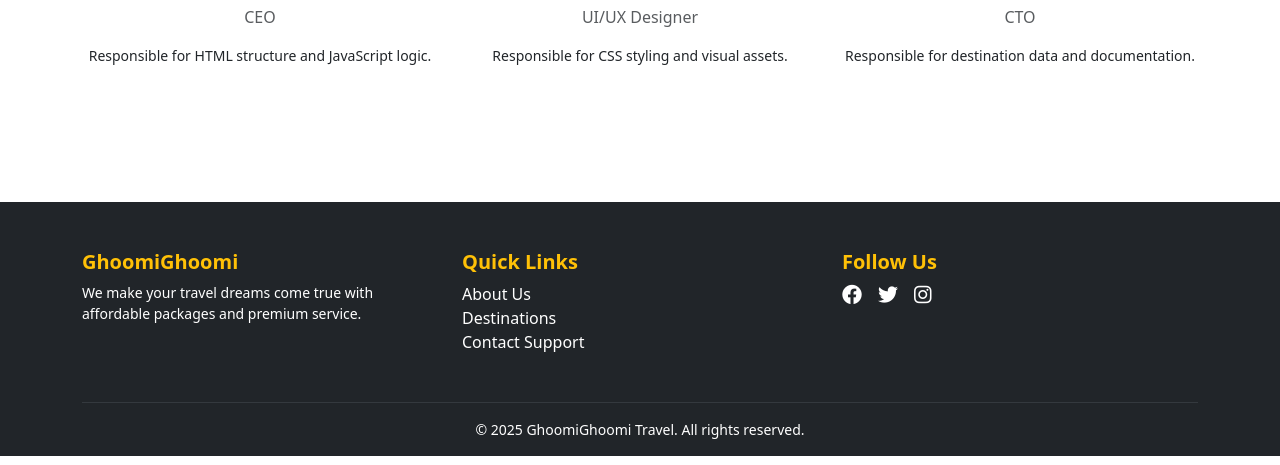
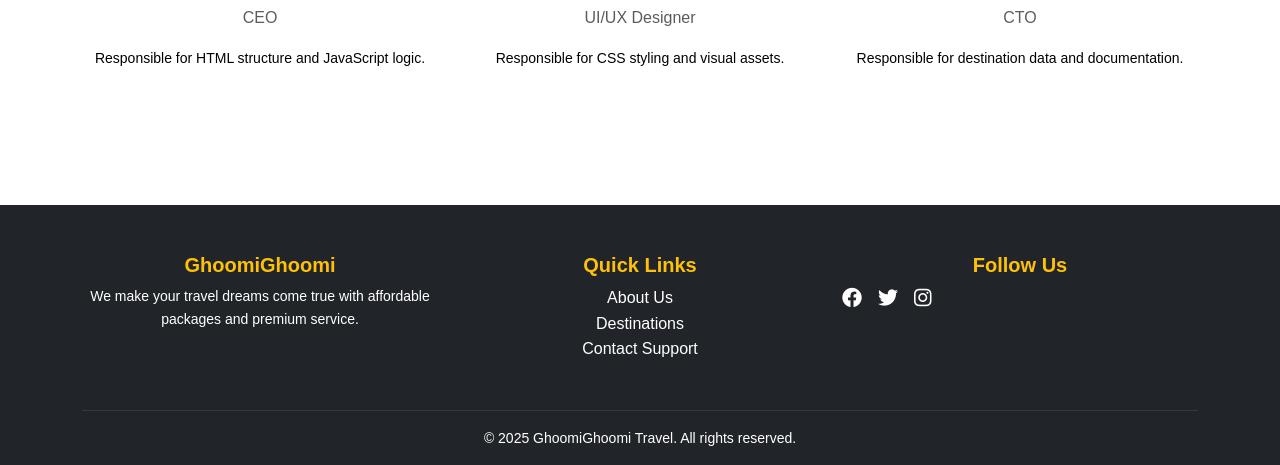
Before and after one commit to vijitagarwal/task1_UOSv1.0, a plain HTML site: page about.html in a window 1280 px wide. Shown: the part 411-876 px from the top of the page. Drawn offline with nearby package versions, Linux system fonts and the light colour scheme.

```diff
--- a/about.html
+++ b/about.html
@@ -16,7 +16,7 @@
 
             <div class="col-md-4 mb-4">
                 <div class="team-member">
-                    <img src="WhatsApp Image 2025-11-25 at 11.09.32_c9cf992c.jpg" alt="Member 1">
+                    <img src="assets/image2.jpg" alt="Member 1">
                     <h4>Nasir Mujtaba</h4>
                     <p class="text-muted">CEO</p>
                     <p class="small">Responsible for HTML structure and JavaScript logic.</p>
@@ -34,7 +34,7 @@
 
              <div class="col-md-4 mb-4">
                 <div class="team-member">
-                    <img src="WhatsApp Image 2025-09-08 at 17.55.52_6864bd21.jpg" alt="Member 3">
+                    <img src="assets/image1.jpg" alt="Member 3">
                     <h4>Vijit Agarwal</h4>
                     <p class="text-muted">CTO</p>
                     <p class="small">Responsible for destination data and documentation.</p>
--- a/css/global.css
+++ b/css/global.css
@@ -1 +1,35 @@
  body { padding-top: 80px; }
+
+ /* 1. Typography Consistency */
+body {
+    font-family: 'Poppins', sans-serif; /* Or whatever your main font is */
+    line-height: 1.6;
+    color: var(--text-color);
+}
+
+/* 2. Standardized Section Spacing */
+section {
+    padding: 80px 0;
+}
+
+/* 3. Global Button Styling (The "Arjun" Brand) */
+/* This ensures every button on the site looks the same regardless of the page */
+.btn-primary-custom {
+    background-color: var(--primary-color);
+    border: none;
+    padding: 12px 30px;
+    border-radius: 5px;
+    transition: 0.3s ease;
+}
+
+.btn-primary-custom:hover {
+    background-color: var(--secondary-color);
+}
+
+/* 4. Footer Styling (Since this is usually on every page) */
+footer {
+    background: #222;
+    color: white;
+    padding: 40px 0;
+    text-align: center;
+}
```
Also changed, not shown: index.html (+9 -0 lines), assets/image1.jpg (renamed from WhatsApp Image 2025-09-08 at 17.55.52_6864bd21.jpg), assets/image2.jpg (renamed from WhatsApp Image 2025-11-25 at 11.09.32_c9cf992c.jpg), robot.txt (added), security.txt (added), 1 other file.
